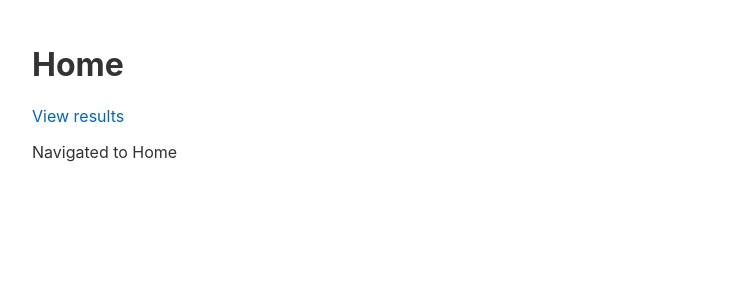
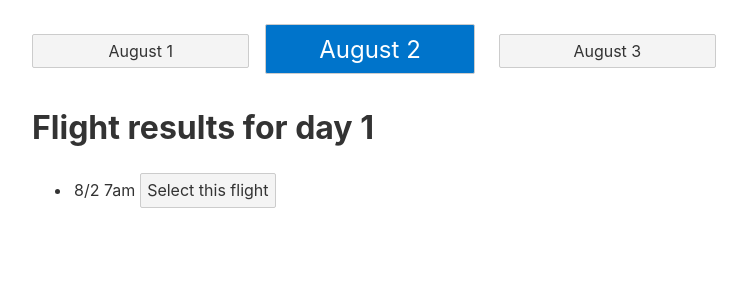
Before and after one commit to geoffrich/svelte-routing-poc, a Svelte app: page / in a window 1280 px wide. Shown: the top 300 px of the page, without its empty margins (258-1005 px from the left). Built offline with nearby package versions, Linux system fonts and the light colour scheme.

Commit message:
Remove router, add selected styling

```diff
--- a/src/App.svelte
+++ b/src/App.svelte
@@ -1,10 +1,10 @@
 <script>
-    import { Router, Link, Route } from 'svelte-routing';
     import FlightResults from './FlightResults.svelte';
     import Review from './Review.svelte';
+    import Home from './Home.svelte';
     import { currentPage } from './stores';
-    import Home from './Home.svelte';
-    export let url = '';
+
+    let flightResultIndex = 1;
 </script>
 
 <style>
@@ -13,13 +13,46 @@
         max-width: 700px;
         margin: 0 auto;
     }
+
+    .button-container {
+        display: grid;
+        grid-template-columns: 1fr 1fr 1fr;
+        align-items: center;
+    }
+
+    button {
+        margin-right: 1em;
+    }
+
+    button.selected {
+        font-size: 1.5em;
+        background: #0074cb;
+        color: white;
+    }
 </style>
 
 <main>
-    <Router {url}>
-        <Route path="results/:day" component={FlightResults} />
-        <Route path="results/review" component={Review} />
-        <Route path="/" component={Home} />
-    </Router>
-    <p aria-live="assertive" aria-atomic="true">Navigated to {$currentPage}</p>
+    {#if $currentPage === 'REVIEW'}
+        <Review />
+    {:else}
+        <div class="button-container">
+            <button
+                class:selected={flightResultIndex == 0}
+                on:click={() => (flightResultIndex = 0)}>
+                August 1
+            </button>
+            <button
+                class:selected={flightResultIndex == 1}
+                on:click={() => (flightResultIndex = 1)}>
+                August 2
+            </button>
+            <button
+                class:selected={flightResultIndex == 2}
+                on:click={() => (flightResultIndex = 2)}>
+                August 3
+            </button>
+        </div>
+        <FlightResults day={flightResultIndex} />
+    {/if}
+
 </main>
--- a/src/FlightResults.svelte
+++ b/src/FlightResults.svelte
@@ -1,5 +1,4 @@
 <script>
-    import { Link } from 'svelte-routing';
     import { fade } from 'svelte/transition';
     import { onMount } from 'svelte';
     import { getFlights } from './api';
@@ -12,21 +11,30 @@
         const flightResults = await getFlightResults;
         $flightSelection = flightResults[index];
     }
+</script>
 
-    $: currentPage.set(`Flight results for day ${day}`);
-</script>
+<style>
+    li {
+        padding: 5px 2px;
+    }
+
+    li.selected {
+        border: 1px dashed black;
+    }
+
+    button {
+        margin: 0;
+    }
+</style>
 
 <div in:fade>
     <h1>Flight results for day {day}</h1>
     {#await getFlightResults}
         <p>Loading...</p>
     {:then results}
-        <Link to="/results/{+day - 1}">Previous day</Link>
-        <Link to="/results/{+day + 1}">Next day</Link>
-        <Link to="/">Home</Link>
         <ul>
             {#each results as flight, index}
-                <li>
+                <li class:selected={$flightSelection === flight}>
                     {flight}
                     <button on:click={() => selectFlight(index)}>
                         Select this flight
@@ -36,7 +44,9 @@
         </ul>
         {#if $flightSelection}
             <p>You selected: {$flightSelection}</p>
-            <Link to="/results/review">Confirm your selection</Link>
+            <button on:click={() => ($currentPage = 'REVIEW')}>
+                Confirm your selection
+            </button>
         {/if}
     {:catch error}
         <p>Something went wrong</p>
--- a/src/Home.svelte
+++ b/src/Home.svelte
@@ -1,8 +1,5 @@
 <script>
     import { Link } from 'svelte-routing';
-    import { currentPage } from './stores';
-
-    currentPage.set('Home');
 </script>
 
 <h1>Home</h1>
--- a/src/Review.svelte
+++ b/src/Review.svelte
@@ -1,12 +1,7 @@
 <script>
-    import { Link } from 'svelte-routing';
     import { flightSelection, currentPage } from './stores';
     import { fly } from 'svelte/transition';
     import { onMount } from 'svelte';
-
-    onMount(() => {
-        currentPage.set('Review new itinerary');
-    });
 </script>
 
 <div in:fly={{ duration: 300, x: 100, opacity: 0.5 }}>
@@ -16,5 +11,7 @@
     {:else}
         <p>No flight selected</p>
     {/if}
-    <Link to="/results/0">Back to results</Link>
+    <button on:click={() => ($currentPage = 'RESULTS')}>
+        Return to results
+    </button>
 </div>
--- a/src/api.js
+++ b/src/api.js
@@ -6,10 +6,12 @@ export async function getFlights(day) {
     }
     await sleep(500);
     let result;
-    if (day === '1') {
-        result = ['7am'];
+    if (day === 0) {
+        result = ['8/1 7am'];
+    } else if (day === 1) {
+        result = ['8/2 7am'];
     } else {
-        result = ['9am', '10:43am'];
+        result = ['8/3 9am', '8/3 10:43am'];
     }
 
     cache[day] = result;
--- a/src/stores.js
+++ b/src/stores.js
@@ -1,5 +1,4 @@
 import { writable } from 'svelte/store';
 
-export const flightSelection = writable(null);
-
-export const currentPage = writable(null);
+export const flightSelection = writable();
+export const currentPage = writable();
```
